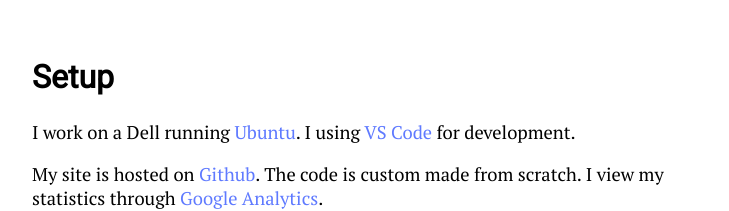
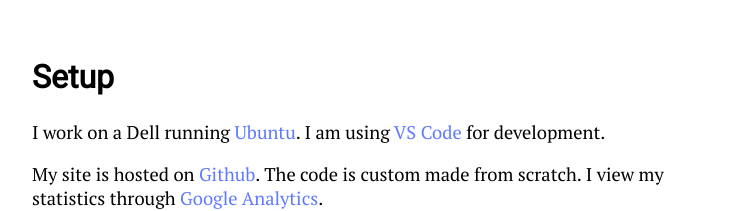
Before and after one commit to adilj13/adilaziz.tk, a plain HTML site: page about.html in a window 1280 px wide. Shown: the part 1100-1311 px from the top of the page, without its empty margins (268-997 px from the left). Drawn offline with Linux system fonts and the light colour scheme; a web font is replaced by a local one.

Commit message:
Update about.html

```diff
--- a/about.html
+++ b/about.html
@@ -40,7 +40,7 @@
           <p><br></p>
 
           <div class="smallheading">Setup</div>
-          <p>I work on a Dell running <a href="https://ubuntu.com" target="_blank">Ubuntu</a>. I using <a href="https://code.visualstudio.com" target="_blank">VS Code</a> for development.</p>
+          <p>I work on a Dell running <a href="https://ubuntu.com" target="_blank">Ubuntu</a>. I am using <a href="https://code.visualstudio.com" target="_blank">VS Code</a> for development.</p>
           <p>My site is hosted on <a href="http://github.com/adilj13/adilaziz.tk" target="_blank">Github</a>. The code is custom made from scratch. I view my statistics through <a href="https://www.google.com/analytics" target="_blank">Google Analytics</a>.</p>
           <p><br></p>
 
```
